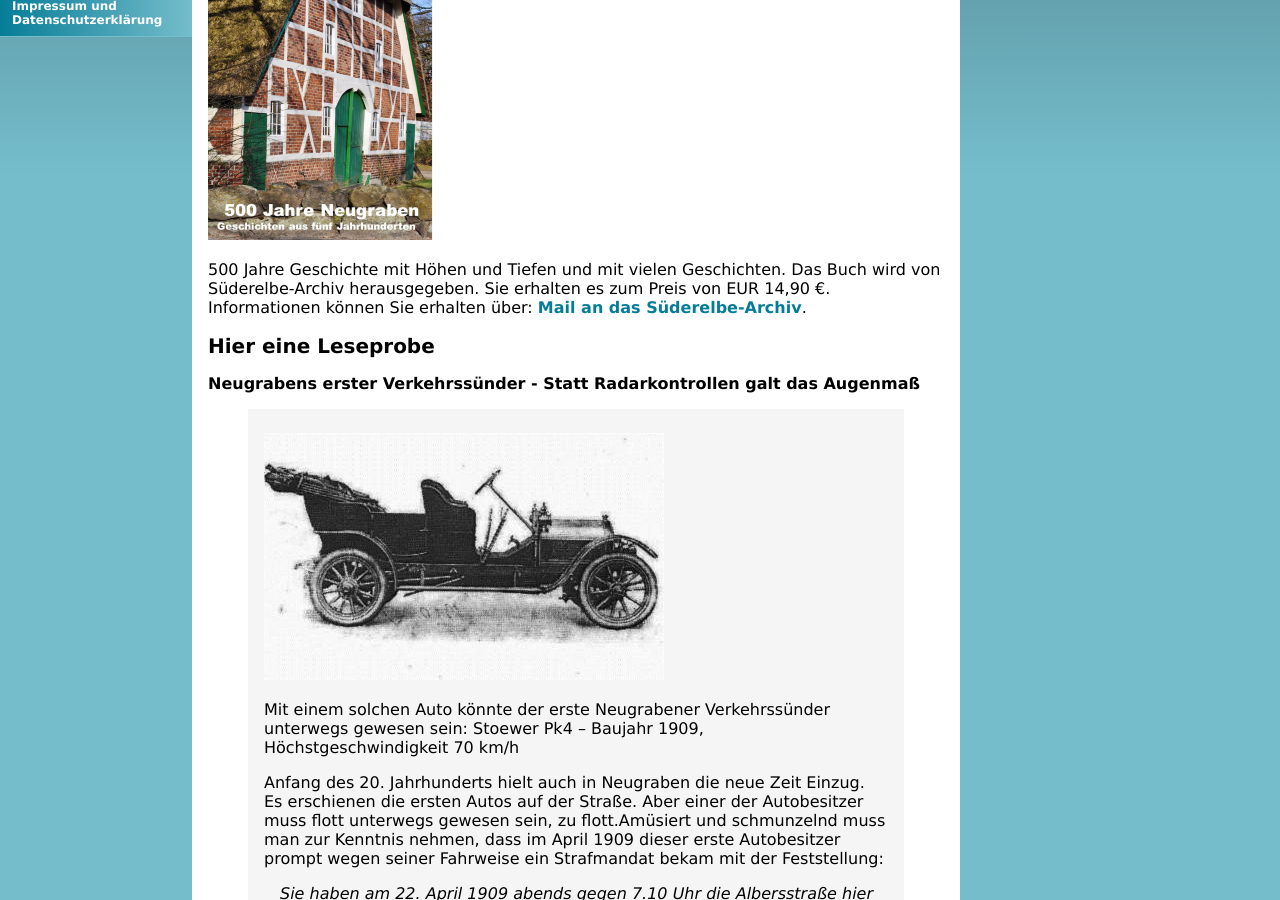
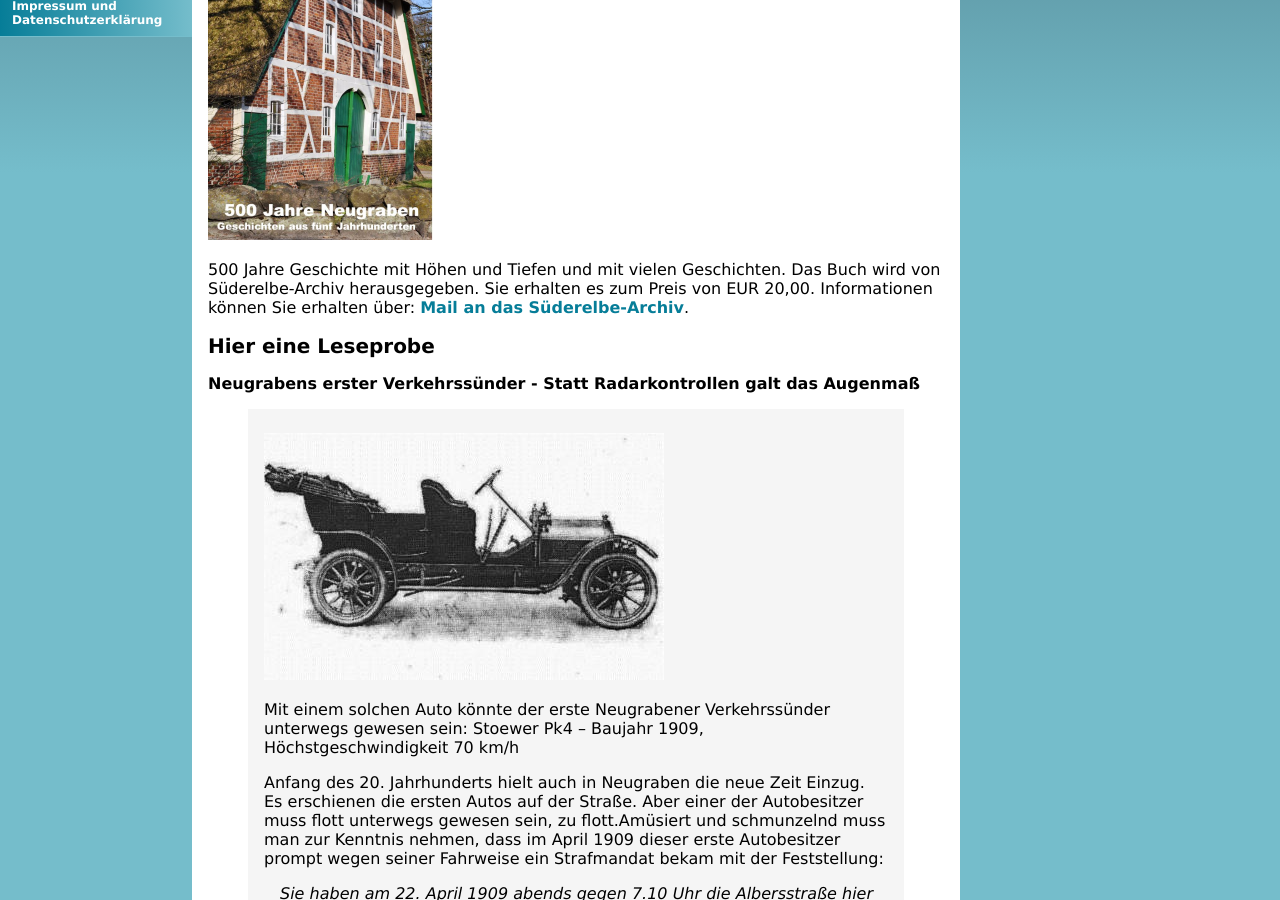
Before and after one commit to kulturhaus-suederelbe/suederelbe-archiv.de, a Jekyll site: the page built from 6_bezk/8_neug/index.md, in a window 1280 px wide and 900 px high, scrolled down 727 px. Built offline with Jekyll 4.4.1, drawn with Linux system fonts in a browser that asks for light colours; our own code applies the rules of GitHub Pages for plain Markdown files.

Commit message:
Update index.md
Preis Buch auf 20,00 geändert

```diff
--- a/6_bezk/8_neug/index.md
+++ b/6_bezk/8_neug/index.md
@@ -14,7 +14,7 @@ Am 21. Oktober 2016 fand eine Lesung von Auszügen aus dem Buch mit Uwe Michelau
 
 ![](/img/Buchtitel_klein.png)
 
-500 Jahre Geschichte mit Höhen und Tiefen und mit vielen Geschichten. Das Buch wird von Süderelbe-Archiv herausgegeben. Sie erhalten es zum Preis von EUR 14,90 €. Informationen können Sie erhalten über: [Mail an das Süderelbe-Archiv](mailto:info@suederelbe-archiv.de).
+500 Jahre Geschichte mit Höhen und Tiefen und mit vielen Geschichten. Das Buch wird von Süderelbe-Archiv herausgegeben. Sie erhalten es zum Preis von EUR 20,00. Informationen können Sie erhalten über: [Mail an das Süderelbe-Archiv](mailto:info@suederelbe-archiv.de).
 
 ## Hier eine Leseprobe
 
```
